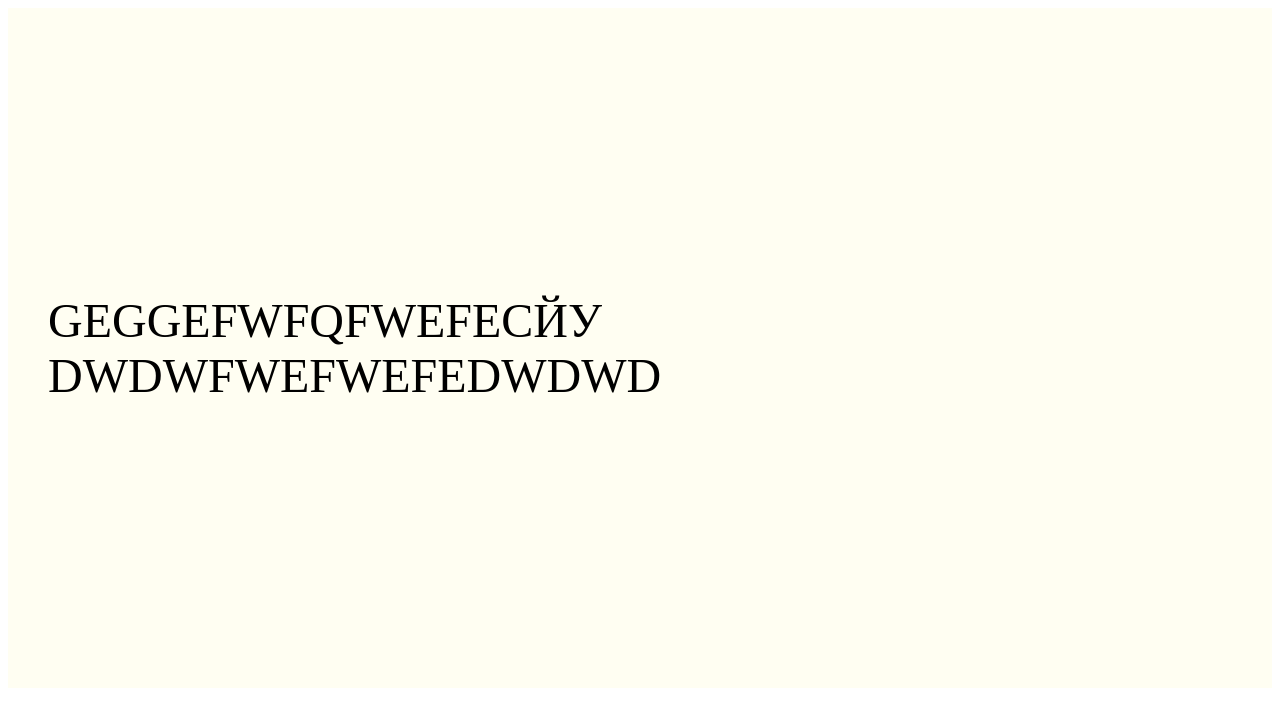
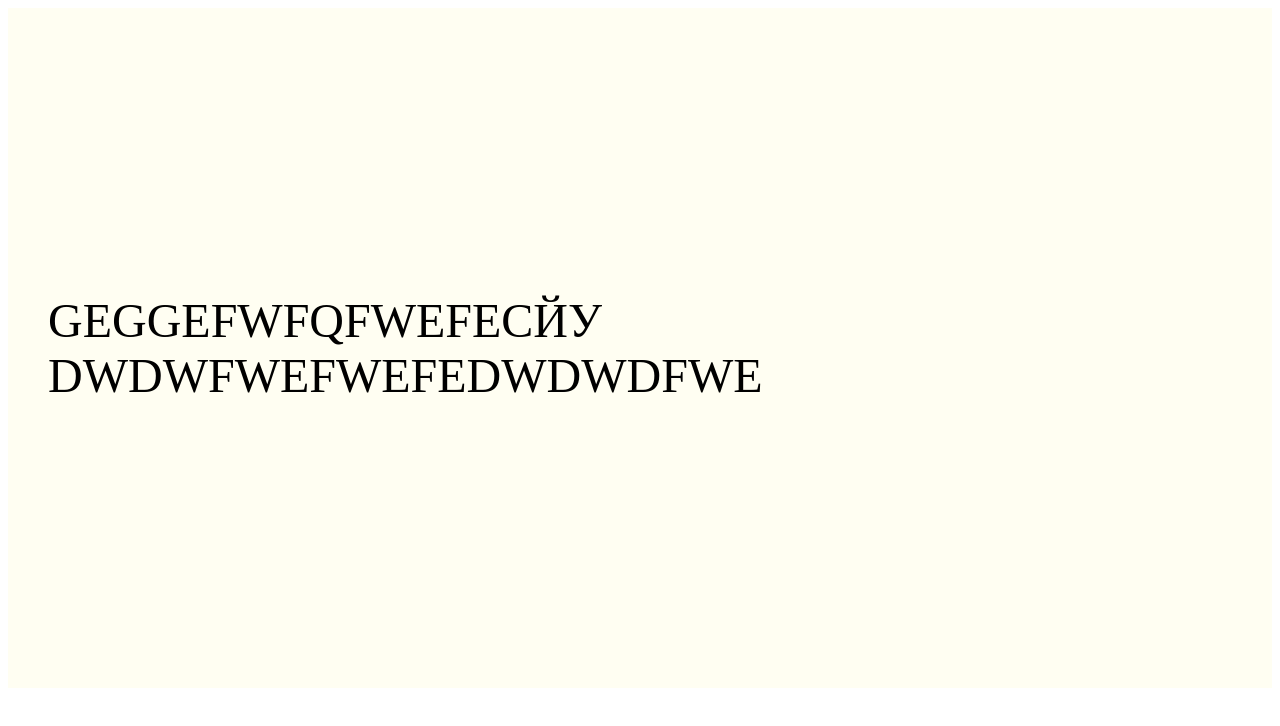
Before and after one commit to Bombilaz/TimeToEat, a Next.js app: page / in a window 1280 px wide. Shown: the top 726 px of the page. Built offline with nearby package versions, Linux system fonts and the light colour scheme.

Commit message:
Settin....

```diff
--- a/src/components/Header/Header.tsx
+++ b/src/components/Header/Header.tsx
@@ -26,7 +26,7 @@ const Header: FC = () => {
   return (
     <S.Container>
       geggefwfqfwefeсйу
-      dwdwfwefwefedwdwd
+      dwdwfwefwefedwdwdfwe
       <S.PagesLinks>
         {/*  <li><NavLink className='links' to='/Skills'>Skills</NavLink></li>*/}
         {/*  <li><NavLink className='links' to='/Achievements'>Achievements</NavLink></li>*/}
```
